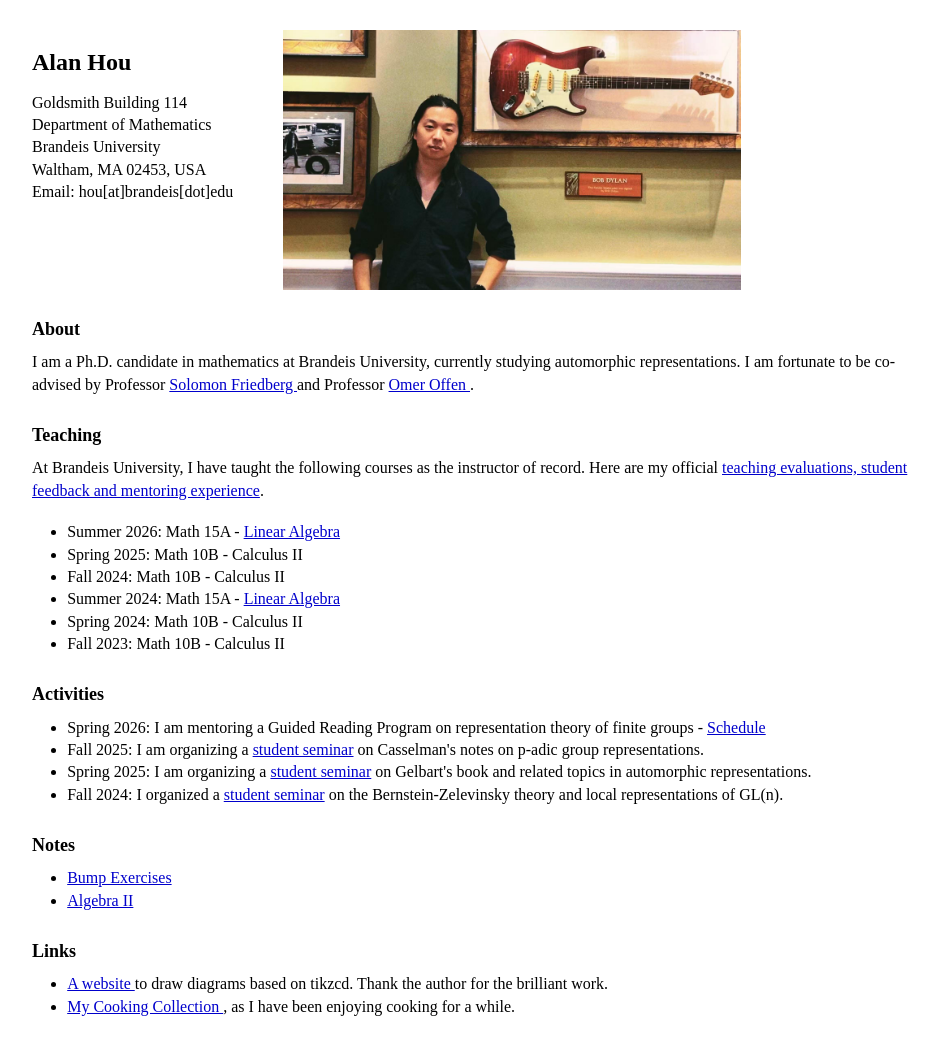
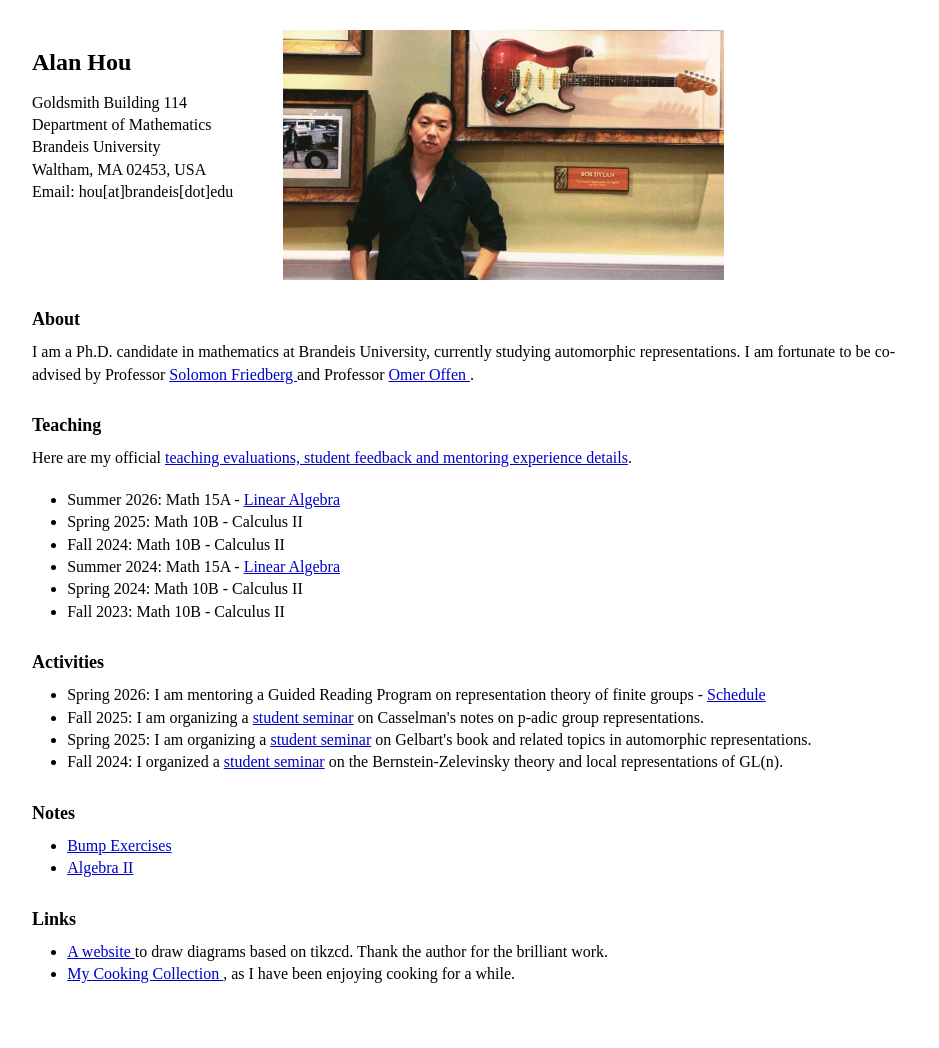
Before and after one commit to axhou/axhou.github.io, a Jekyll site: the page index.html, which Jekyll copies as it is, in a window 1280 px wide. Shown: the whole page, without its empty margins (8-947 px from the left). Built offline with Jekyll 4.4.1, drawn with Linux system fonts in a browser that asks for light colours; after the commit the page ends 1016 px from its top, so only the background shows below that.

Commit message:
Update index.html

```diff
--- a/index.html
+++ b/index.html
@@ -33,7 +33,7 @@
 }
 
 .profile-photo {
-  height: 260px;
+  height: 250px;
   width: auto;
   object-fit: cover;
 }
@@ -114,8 +114,8 @@
   <h2>Teaching</h2>
 
   <p>
-    At Brandeis University, I have taught the following courses as the instructor of record. Here are my official
-    <a href="./teaching.html">teaching evaluations, student feedback and mentoring experience</a>.
+    Here are my official
+    <a href="./teaching.html">teaching evaluations, student feedback and mentoring experience details</a>.
   </p>
 
   <ul>
```
